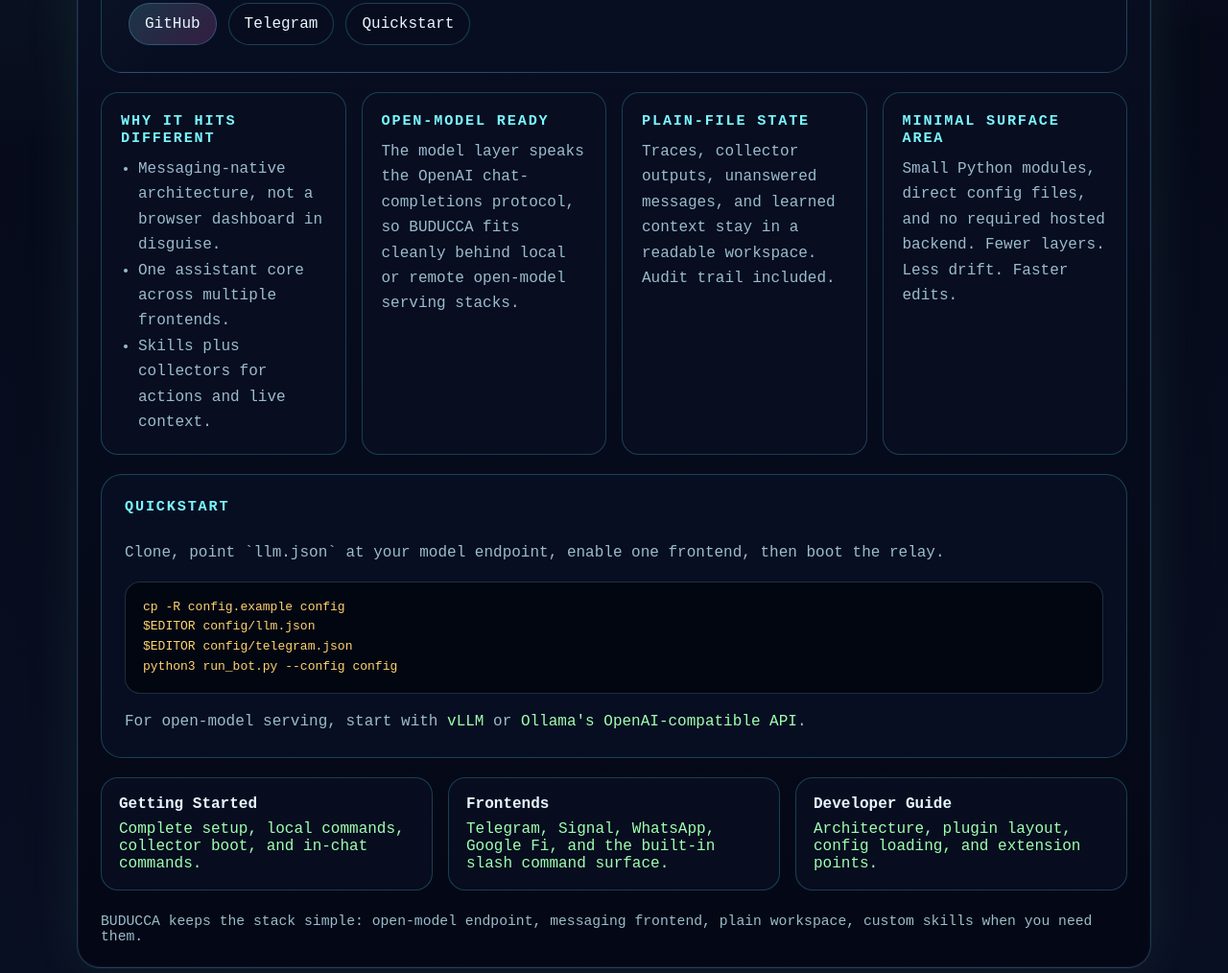
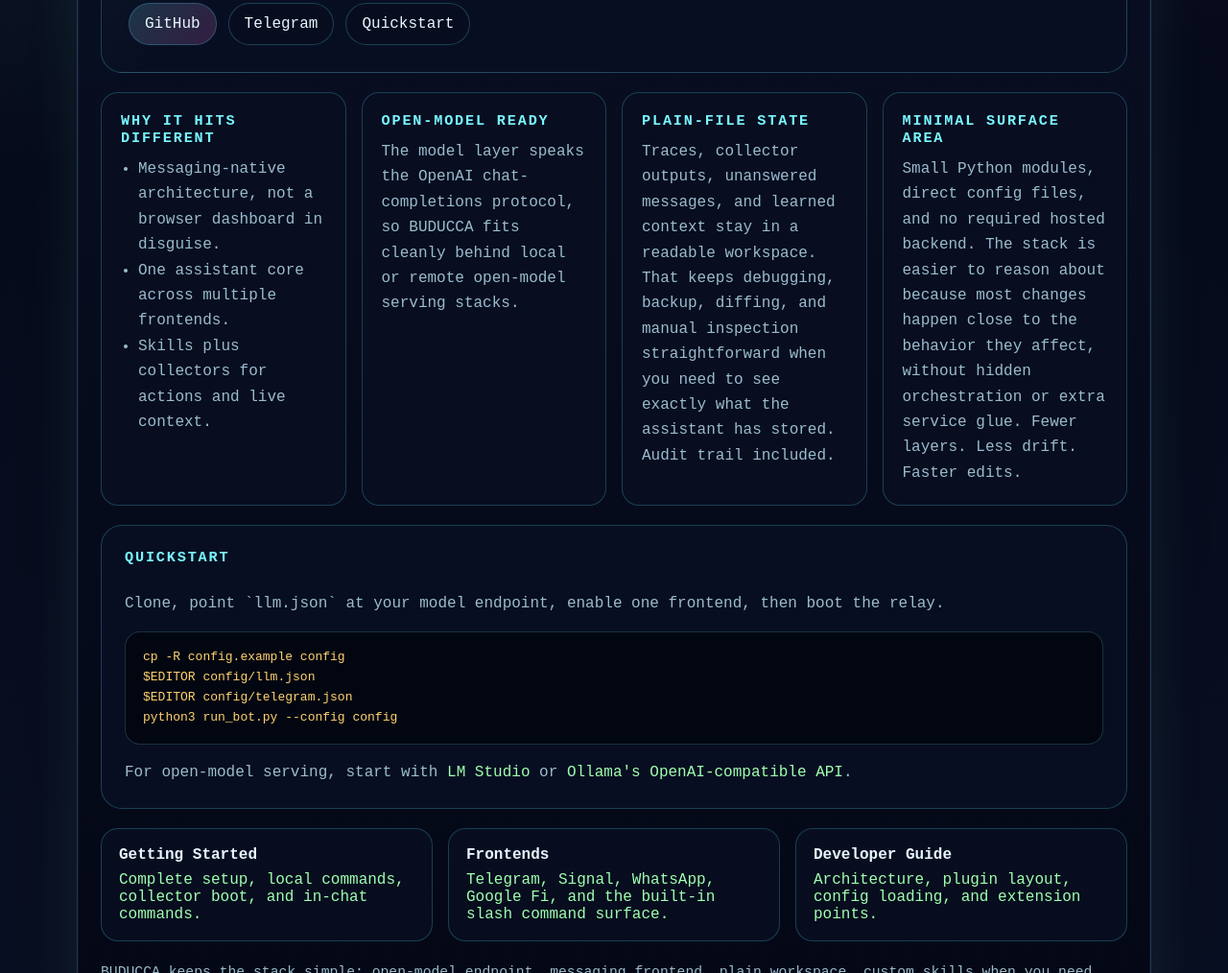
Before and after one commit to pdaian/buducca, a plain HTML site: page docs/index.html in a window 1280 px wide. Shown: the part 527-1541 px from the top of the page at 96% size. Drawn offline with Linux system fonts and the light colour scheme.

Commit message:
[main] codex: Updated the website and matching docs copy to recommend...
Updated the website and matching docs copy to recommend `LM Studio` instead of `vLLM`, while keeping the `Ollama` recommendation intact. I also expanded the `Plain-File State` and `Minimal Surface Area` cards in [docs/index.html](docs/index.html) so they carry more detail and better match the length of the other boxes.

I kept the changes minimal and scoped to copy only in [docs/index.html](docs/index.html), [README.md](README.md), and [docs/getting-started.md](docs/getting-started.md). No tests were run, since this was a documentation/content-only edit.

Net diff: 3 file(s) changed (3 modified).

```diff
--- a/docs/index.html
+++ b/docs/index.html
@@ -292,14 +292,16 @@
         <article class="card">
           <h2>Plain-File State</h2>
           <p>
-            Traces, collector outputs, unanswered messages, and learned context stay in a readable workspace. Audit trail included.
+            Traces, collector outputs, unanswered messages, and learned context stay in a readable workspace. That keeps debugging, backup,
+            diffing, and manual inspection straightforward when you need to see exactly what the assistant has stored. Audit trail included.
           </p>
         </article>
 
         <article class="card">
           <h2>Minimal Surface Area</h2>
           <p>
-            Small Python modules, direct config files, and no required hosted backend. Fewer layers. Less drift. Faster edits.
+            Small Python modules, direct config files, and no required hosted backend. The stack is easier to reason about because most changes
+            happen close to the behavior they affect, without hidden orchestration or extra service glue. Fewer layers. Less drift. Faster edits.
           </p>
         </article>
       </section>
@@ -312,7 +314,7 @@
 $EDITOR config/telegram.json
 python3 run_bot.py --config config</code></pre>
         <p>
-          For open-model serving, start with <a href="https://docs.vllm.ai/" target="_blank" rel="noreferrer noopener">vLLM</a>
+          For open-model serving, start with <a href="https://lmstudio.ai/" target="_blank" rel="noreferrer noopener">LM Studio</a>
           or <a href="https://docs.ollama.com/openai" target="_blank" rel="noreferrer noopener">Ollama's OpenAI-compatible API</a>.
         </p>
       </section>
```
Also changed, not shown: docs/getting-started.md (+2 -2 lines), README.md.
